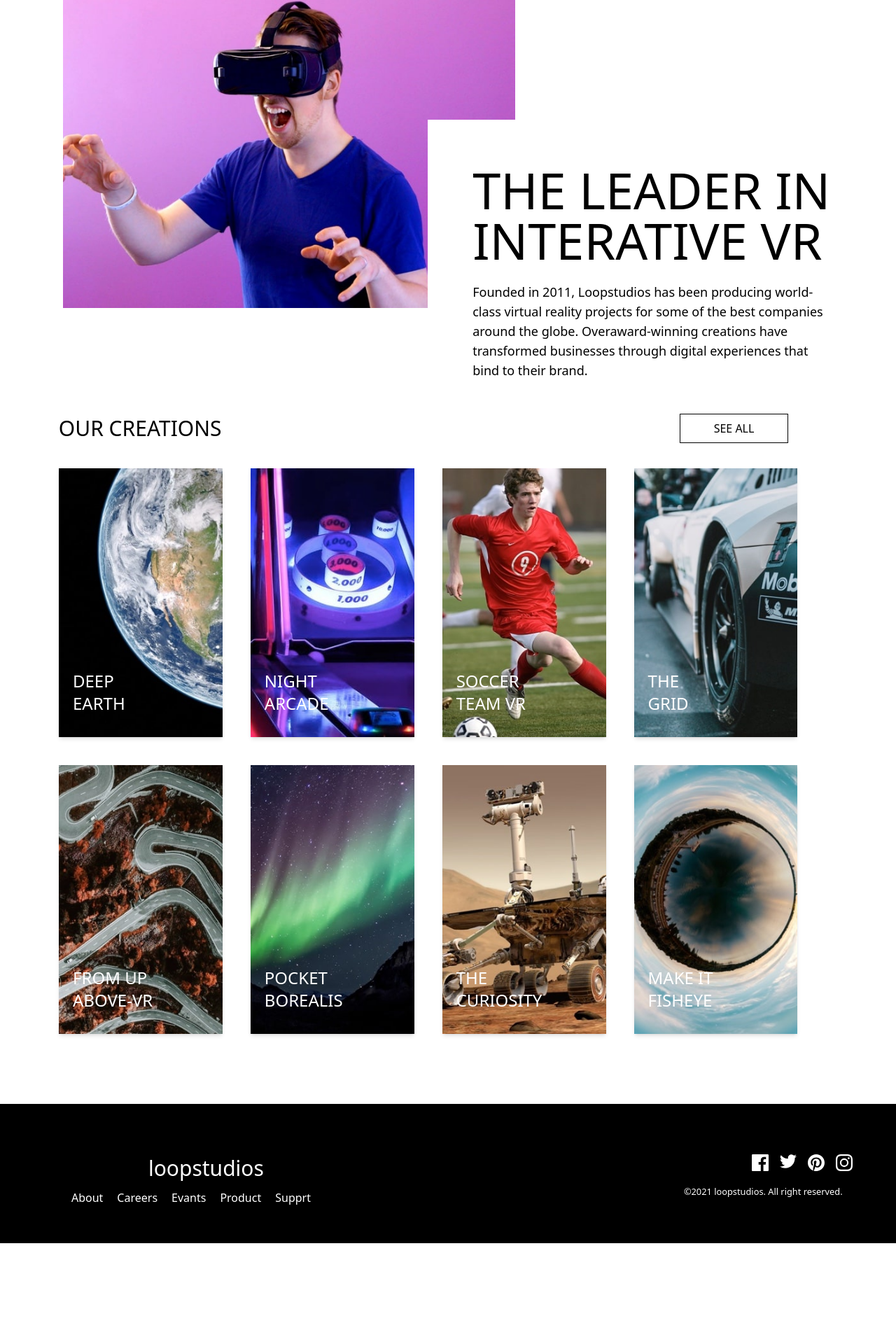
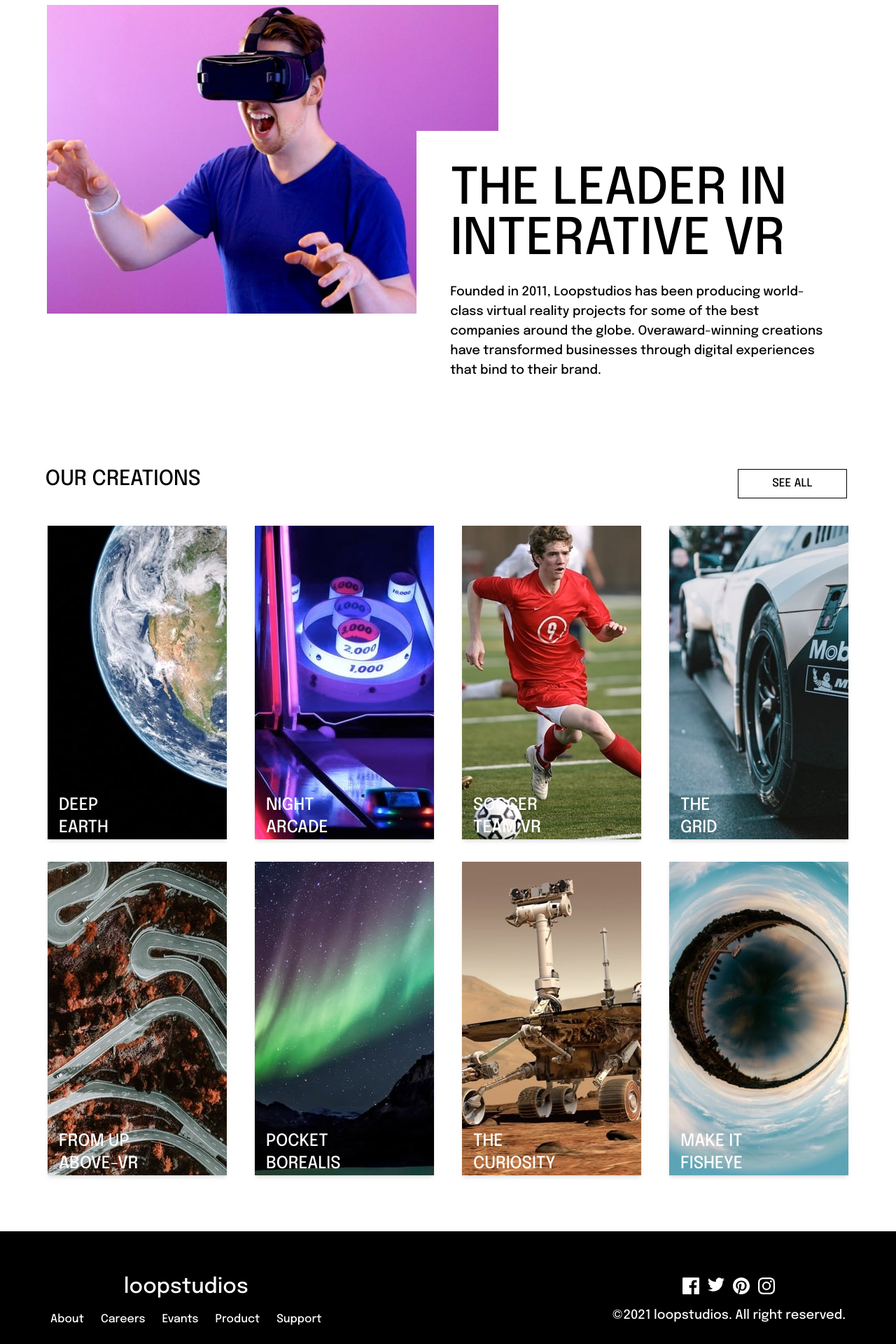
Before and after one commit to Agyanim/Loopstudios-landing-page, a React (Vite) app: page / in a window 1280 px wide. Shown: the part 597-2517 px from the top of the page at 70% size. Before the commit the page ends 2373 px from the top, so only its background shows below. Built offline with nearby package versions, Linux system fonts and the light colour scheme.

Commit message:
Responsiveness improved

```diff
--- a/index.html
+++ b/index.html
@@ -5,6 +5,10 @@
     <link rel="icon" type="image/svg+xml" href="/vite.svg" />
     <meta name="viewport" content="width=device-width, initial-scale=1.0" />
     <title>Loopstudios Landing Page</title>
+
+    <link rel="preconnect" href="https://fonts.googleapis.com">
+<link rel="preconnect" href="https://fonts.gstatic.com" crossorigin>
+<link href="https://fonts.googleapis.com/css2?family=Alata&family=Epilogue:wght@500&display=swap" rel="stylesheet">
   </head>
   <body>
     <div id="root"></div>
--- a/src/App.jsx
+++ b/src/App.jsx
@@ -14,7 +14,8 @@ function App() {
         <HeaderMobile />
       </div>
       <div
-        className="xl:w-[90%] xl:m-auto xl:mt-[8rem] xl:ml-[0.7rem]
+        className="w-[80vw] m-auto mt-[5rem]
+        xl:w-[90%] xl:m-auto xl:mt-[8rem] xl:ml-[0.7rem]
       lg:mt-[4rem]
       "
       >
@@ -24,16 +25,17 @@ function App() {
       {/* Our creations container */}
       <div
         className="flex justify-center
-      lg:justify-between lg:w-[80%] lg:m-auto lg:relative items-center lg:top-[-2rem]
+      lg:justify-between lg:w-[80%] lg:m-auto lg:relative items-center lg:mt-[3rem]
       xl:top-[7rem]  xl:w-[76%]
         "
       >
         {/* our creation  */}
         <div>
         <h1
-          className=" text-center text-4xl
-          lg:text-3xl lg:ml-[-8%]
-          xl:ml-[-60%]
+          className=" text-center text-4xl mt-[4rem] mb-8
+          sm:mt-[16rem] sm:mb-8
+          lg:text-3xl lg:ml-[-8%] lg:mt-5
+          xl:ml-[-80%]
         "
         >
           OUR CREATIONS
@@ -43,7 +45,7 @@ function App() {
         {/* see all button wrapper */}
         <div
           className="hidden
-        lg:block
+        lg:block xl:absolute xl:right-[-6.5vw]
 
         "
         >
@@ -61,10 +63,10 @@ function App() {
         <ImageCardsDesktop />
       </div>
       {/* Mobile view images container */}
-      <div className="flex-col lg:hidden ">
+      <div className=" lg:hidden sm: ">
         <ImageCardsMobile />
       </div>
-      <div className="flex justify-center mb-[2rem]
+      <div className="flex justify-center my-[2rem]
       lg:hidden
       ">
       <Button2 />
--- a/src/component.css
+++ b/src/component.css
@@ -1,5 +1,7 @@
-*{
-    margin: 0;
-    padding: 0;
-    box-sizing: border-box;
+* {
+  margin: 0;
+  padding: 0;
+  box-sizing: border-box;
+  font-family: "Alata", sans-serif;
+  font-family: "Epilogue", sans-serif;
 }
--- a/src/components/Cards.jsx
+++ b/src/components/Cards.jsx
@@ -5,12 +5,12 @@ import "../component.css";
 
 const LeadCard = () => {
   return (
-    <div className="bg-white  p-[1rem] m-4 text-center
-    lg:w-[30rem] lg:p-10 lg:text-left
-    xl:w-[40rem] xl:p-[4rem]
-    lg2:w-[36rem] lg2:p-[3rem]
+    <div className=" p-[1rem] text-center w-[80vw] mx-auto
+    sm:w-[60vw]
+    lg:w-[49vw] lg:p-10 lg:text-left lg:bg-white
+    xl:w-[50vw] xl:p-[3rem]
     ">
-      <h1 className="uppercase text-3xl mb-6
+      <h1 className="uppercase text-3xl mb-6 sm:text-4xl
       lg:text-[3.5rem] lg:leading-[4rem] lg:mb-6
       xl:text-7xl
       lg2:text-6xl
@@ -18,7 +18,7 @@ const LeadCard = () => {
 
       ">The Leader In Interative VR</h1>
       <p className="text-sm xl:text-lg
-      lg2:text-[1.05rem]
+      sm:text-lg
       ">
         Founded in 2011, Loopstudios has been producing world-class virtual
         reality projects for some of the best companies around the globe.
@@ -34,23 +34,21 @@ export const ImageCard = ({ imageName, prefix, title }) => {
   return (
     <>
       <div
-        className=" h-[10rem] m-[2rem] bg-no-repeat bg-cover  text-white
-        sm:w-[45rem] sm:h-72 sm:m-5  sm:pt-56 sm:pl-5
-       lg:h-[19rem] lg:w-[20.3%] lg:bg-cover
-       xl:h-[24rem] xl:bg-cover
-       lg2:w-[13.8rem]
+        className="  bg-no-repeat bg-cover  text-white w-[80vw] mx-auto h-[20.8vh]
+      sm:w-[42vw] sm:h-[20.1vh] lg:w-[19.2vw] lg:bg-cover lg:h-[50vh] xl:w-[20vw] xl:h-[35vw] 1xl:w-[20vw] 1xl:h-[57vh]
         shadow-md hover:shadow-indigo-700/80 hover:scale-[1.1] transition-all duration-700"
         style={{
           backgroundImage: `url(${imageName})`,
         }}
       >
-        <h2 className="uppercase pt-[6rem] pl-[1rem]
-        md:relative md:top-[-6.5rem]
-        lg:relative lg:top-[-6rem]  lg:left-[-1rem]
-        xl:relative xl:top-[-2rem] text-2xl
+        <h1 className="uppercase mt-[3rem] pl-[1rem] text-lg
+        sm:mt-[0px]
+        lg:mt-[18rem] lg:left-[-1rem]
+        xl:text-2xl xl:mt-[24rem]
+        1xl:mt-[24rem]
         ">
           {prefix} <br /> {title}
-        </h2>
+        </h1>
       </div>
     </>
   );
--- a/src/components/Footer.jsx
+++ b/src/components/Footer.jsx
@@ -1,40 +1,39 @@
 import React from "react";
 import "../component.css";
-import Facebook from "../assets/icon-facebook.svg"
-import Instagram from "../assets/icon-instagram.svg"
-import Pinterest from "../assets/icon-pinterest.svg"
-import Twitter from "../assets//icon-twitter.svg"
+import Facebook from "../assets/icon-facebook.svg";
+import Instagram from "../assets/icon-instagram.svg";
+import Pinterest from "../assets/icon-pinterest.svg";
+import Twitter from "../assets//icon-twitter.svg";
 
 const Footer = () => {
   return (
-    <footer
+    <div
       className="bg-black
     lg:mt-[5rem]
     "
     >
       <section
-        className="flex flex-col text-center w-[full]
-        lg:flex-row lg:w-[90%] lg:m-auto items-center
-
+        className="flex flex-col  items-center  lg:flex-row lg:justify-between lg:w-[90vw] lg:mx-auto lg:h-[25vh] lg:px-2
       "
       >
         {/* footer heading and list wrapper */}
         <div
-          className="lg:pt-[] lg:px-[1rem] lg:w-[40%]
+          className=" flex flex-col items-center
 
 "
         >
           <h1
-            className="text-white text-3xl pb-3 pt-10
+            className="text-white text-3xl mt-16 lg:mt-0
 
     "
           >
             loopstudios
           </h1>
           {/* Footer list  */}
+          <div className="lg:mt-4">
             <ul
-            className="flex flex-col text-center text-white h-[12rem]
-            lg:flex-row justify-center lg:gap-5 lg:w-[90%] lg:h-[1.5rem] lg:mb-5
+              className="flex flex-col gap-6 text-white lg:flex-row
+
     "
             >
               <li>
@@ -50,68 +49,55 @@ const Footer = () => {
                 <a href="#">Product</a>
               </li>
               <li>
-              <a href="#">Supprt</a>
+                <a href="#">Support</a>
               </li>
             </ul>
           </div>
+        </div>
+
         {/* Social links  and copy right Container*/}
-
         <div
-          className="py-[4rem] w-[15rem] m-auto
-          lg:w-35% lg:mr-[0.5%]
+          className=" flex flex-col items-center my-20 lg:my-0
           "
         >
           {/* social links wrapper */}
           <div
-            className="flex pb-6 gap-[1rem] w-[8rem] ml-[3.5rem]
-            lg:pl-[7.5rem] lg:w-full lg:p-2 lg:ml-[-1rem]
-
+            className="flex space-x-3
         "
           >
             <div className="shrink-0">
               <a href="#">
-                <img
-                  src={Facebook}
-                  alt="facebook"
-                />
+                <img src={Facebook} alt="facebook" />
               </a>
             </div>
 
             <div className="shrink-0">
               <a href="#">
-                <img
-                  src={Twitter}
-                  alt="twitter"
-                />
+                <img src={Twitter} alt="twitter" />
               </a>
             </div>
             <div className="shrink-0">
               <a href="#">
-                <img
-                  src={Pinterest}
-                  alt="pinterest"
-                />
+                <img src={Pinterest} alt="pinterest" />
               </a>
             </div>
             <div className="shrink-0">
               <a href="#">
-                <img
-                  src={Instagram}
-                  alt="instagram"
-                />
+                <img src={Instagram} alt="instagram" />
               </a>
             </div>
           </div>
 
           {/* copy right section */}
-          <p className="text-white text-[0.8rem]
-          lg:pt-3
-          ">
+          <p
+            className="text-white text-lg mt-4
+          "
+          >
             <span>&copy;</span>2021 loopstudios. All right reserved.
           </p>
         </div>
       </section>
-    </footer>
+    </div>
   );
 };
 
--- a/src/components/Header.jsx
+++ b/src/components/Header.jsx
@@ -15,7 +15,7 @@ const HeaderDesktop = () => {
         <Navigation backg="transparent" />
       </div>
 
-      <h1 className="box-border text-4xl leading-10 text-white uppercase p-2 mx-[4rem] my-20 border-2 w-72 h-46 ">
+      <h1 className="box-border text-4xl leading-10 text-white uppercase p-3 mx-[4rem] my-20 border-2 w-[23vw] h-46 ">
         Immersive Experiences That Deliver
       </h1>
     </div>
--- a/src/components/ImageCards.jsx
+++ b/src/components/ImageCards.jsx
@@ -1,16 +1,15 @@
 import React from "react";
 import { ImageCard } from "./Cards";
 import cardDetails from "./CardDetails";
-import {cardDetailsMobile} from "./CardDetails";
+import { cardDetailsMobile } from "./CardDetails";
 
 import "../component.css";
-
 
 const ImageCardsDesktop = () => {
   const myCard = cardDetails;
   const cards = myCard.map((value, index) => {
-    const temp=myCard[index].imageName
-    const image= Object.values(temp)
+    const temp = myCard[index].imageName;
+    const image = Object.values(temp);
     return (
       <ImageCard
         key={index}
@@ -18,18 +17,10 @@ const ImageCardsDesktop = () => {
         prefix={myCard[index].prefix}
         title={myCard[index].title}
       />
-
     );
   });
 
-
-  return (
-
-    <section className="flex flex-wrap ">{cards}
-
-
-    </section>
-  )
+  return <section className="flex flex-wrap lg:gap-6 xl:gap-8">{cards}</section>;
 };
 
 export default ImageCardsDesktop;
@@ -37,9 +28,9 @@ export default ImageCardsDesktop;
 export const ImageCardsMobile = () => {
   const myCard = cardDetailsMobile;
   const cards = myCard.map((value, index) => {
-    const variable=myCard[index].imageName
-    const image= Object.values(variable)
-    console.log(image.at(0))
+    const variable = myCard[index].imageName;
+    const image = Object.values(variable);
+    console.log(image.at(0));
     return (
       <ImageCard
         key={index}
@@ -47,15 +38,15 @@ export const ImageCardsMobile = () => {
         prefix={myCard[index].prefix}
         title={myCard[index].title}
       />
-
     );
   });
+  return (
+    <section
+      className="flex flex-col gap-9 sm:flex-row sm:flex-wrap lg:hidden
 
-
-  return (
-
-    <section className="flex flex-col">{cards}</section>
-
-
-  )
+    "
+    >
+      {cards}
+    </section>
+  );
 };
--- a/src/components/Interactive.jsx
+++ b/src/components/Interactive.jsx
@@ -7,15 +7,15 @@ const Interactive = () => {
   return (
     // Interactive image and Leader card wrapper
     <div
-      className="lg:flex justify-center h-[30rem] w-[78%] m-auto mt-[4rem]
+      className="
+      lg:flex-row justify-center h-[30rem]
     xl:w-[56%]
         "
     >
       <div
         className="w-full
-        lg:relative lg:w-[32rem] lg:left-[-20%]
-      xl:relative xl:left-[-27%] xl:w-full
-      lg2:left-[-8rem]
+        lg:relative lg:w-[50vw] ml-[-1.5rem]
+      xl:relative xl:left-[5rem] xl:w-full
 
       "
       >
@@ -29,7 +29,7 @@ const Interactive = () => {
       </div>
       {/* leader card wrapper */}
       <div
-        className=" absolute
+        className=" mt-[2rem]
       lg:absolute lg:left-[48%] lg:top-[40rem]
       xl:absolute xl:left-[46.5%] xl:top-[47rem]
 
--- a/tailwind.config.cjs
+++ b/tailwind.config.cjs
@@ -7,10 +7,29 @@ module.exports = {
   theme: {
     extend: {
       screens: {
-        // 'lg2': '1300px',
+        'xs': '475px',
+        // => @media (min-width: 475px) { ... }
+        'sm': '640px',
         // => @media (min-width: 640px) { ... }
-      },
+
+        'md': '768px',
+        // => @media (min-width: 768px) { ... }
+
+        'lg': '1024px',
+        // => @media (min-width: 1024px) { ... }
+
+        'xl': '1280px',
+        // => @media (min-width: 1280px) { ... }
+        '1xl': '1370px',
+        // => @media (min-width: 1370px) { ... }
+
+        '2xl': '1536px',
+        // => @media (min-width: 1536px) { ... }
+        '3xl': '1600px',
+        // => @media (min-width: 1600px) { ... }
+      }
+    }
     },
-  },
+
   plugins: [],
 }
```
Also changed, not shown: src/index.css (line endings or trailing spaces). Lines whose indentation alone changed are shown as unchanged.
